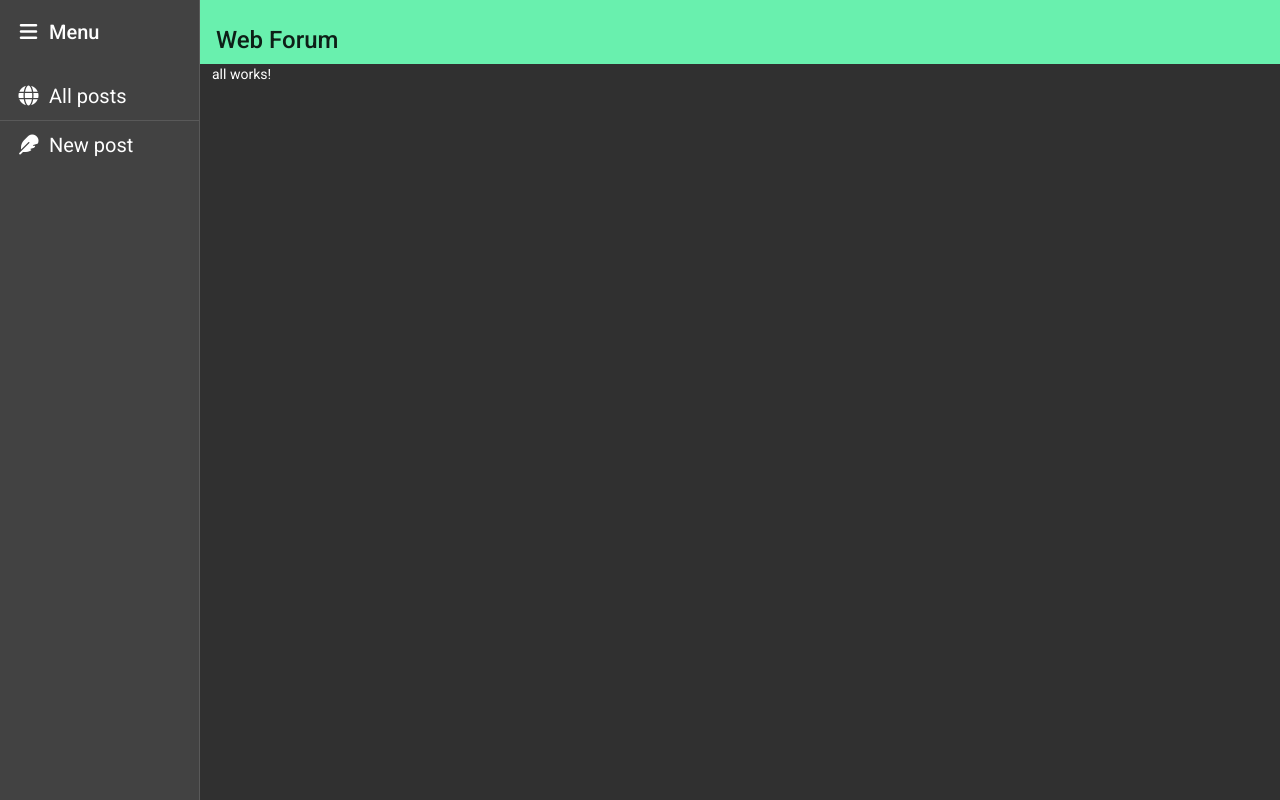
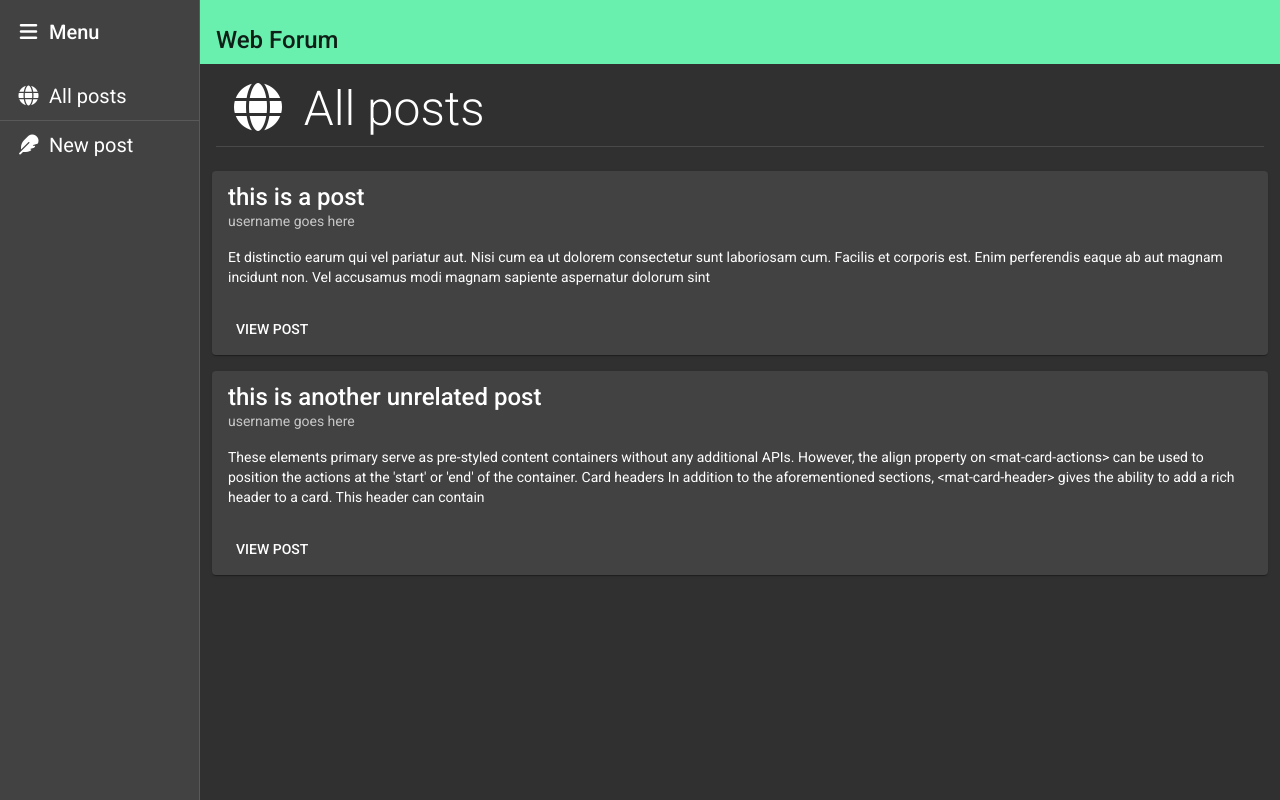
Before and after one commit to joesabbagh1/WebForumUi, an Angular app: page /all in a window 1280 px wide. Built offline with nearby package versions, Linux system fonts and the light colour scheme.

Commit message:
created UI for /all

```diff
--- a/src/app/all/all.component.html
+++ b/src/app/all/all.component.html
@@ -1 +1,19 @@
-<p>all works!</p>
+<div class="row gy-2 my-2 mx-1">
+  <div class="col-10 display-5">
+    <i class="fa-solid fa-globe fa-fw fa-1x me-1"></i> All posts
+  </div>
+  <mat-divider class="my-2"></mat-divider>
+</div>
+
+<div *ngFor="let post of posts">
+  <mat-card class="my-3">
+    <mat-card-title>{{post.title}}</mat-card-title>
+    <mat-card-subtitle>username goes here</mat-card-subtitle>
+    <mat-card-content>
+      <p>{{post.content}}</p>
+    </mat-card-content>
+    <mat-card-actions>
+      <button mat-button>VIEW POST</button>
+    </mat-card-actions>
+  </mat-card>
+</div>
--- a/src/app/all/all.component.ts
+++ b/src/app/all/all.component.ts
@@ -1,4 +1,5 @@
 import {Component, OnInit} from '@angular/core';
+import {Post} from "../shared/posts/post";
 
 @Component({
   selector: 'app-all',
@@ -6,8 +7,28 @@ import {Component, OnInit} from '@angular/core';
   styleUrls: ['./all.component.scss']
 })
 export class AllComponent implements OnInit {
+  posts: Array<Post>
 
   constructor() {
+    this.posts = new Array<Post>()
+    let post = new Post()
+    post.user_id = 'user ID'
+    post.id = 'ID'
+    post.date_created = 'Date created'
+    post.content = 'Et distinctio earum qui vel pariatur aut. Nisi cum ea ut dolorem consectetur sunt laboriosam cum. Facilis et corporis est. Enim perferendis eaque ab aut magnam incidunt non. Vel accusamus modi magnam sapiente aspernatur dolorum sint'
+    post.title = 'this is a post'
+    this.posts.push(post)
+
+    post = new Post()
+    post.user_id = 'user ID'
+    post.id = 'ID'
+    post.date_created = 'Date created'
+    post.content = 'These elements primary serve as pre-styled content containers without any additional APIs. However, the align property on <mat-card-actions> can be used to position the actions at the \'start\' or \'end\' of the container.\n' +
+      'Card headers\n' +
+      '\n' +
+      'In addition to the aforementioned sections, <mat-card-header> gives the ability to add a rich header to a card. This header can contain'
+    post.title = 'this is another unrelated post'
+    this.posts.push(post)
   }
 
   ngOnInit(): void {
--- /dev/null
+++ b/src/app/shared/posts/post.ts
@@ -0,0 +1,7 @@
+export class Post {
+  id!: string
+  user_id!: string
+  title!: string
+  content!: string
+  date_created!: string
+}
```
Also changed, not shown: src/app/all/all.module.ts (+7 -1 lines).
